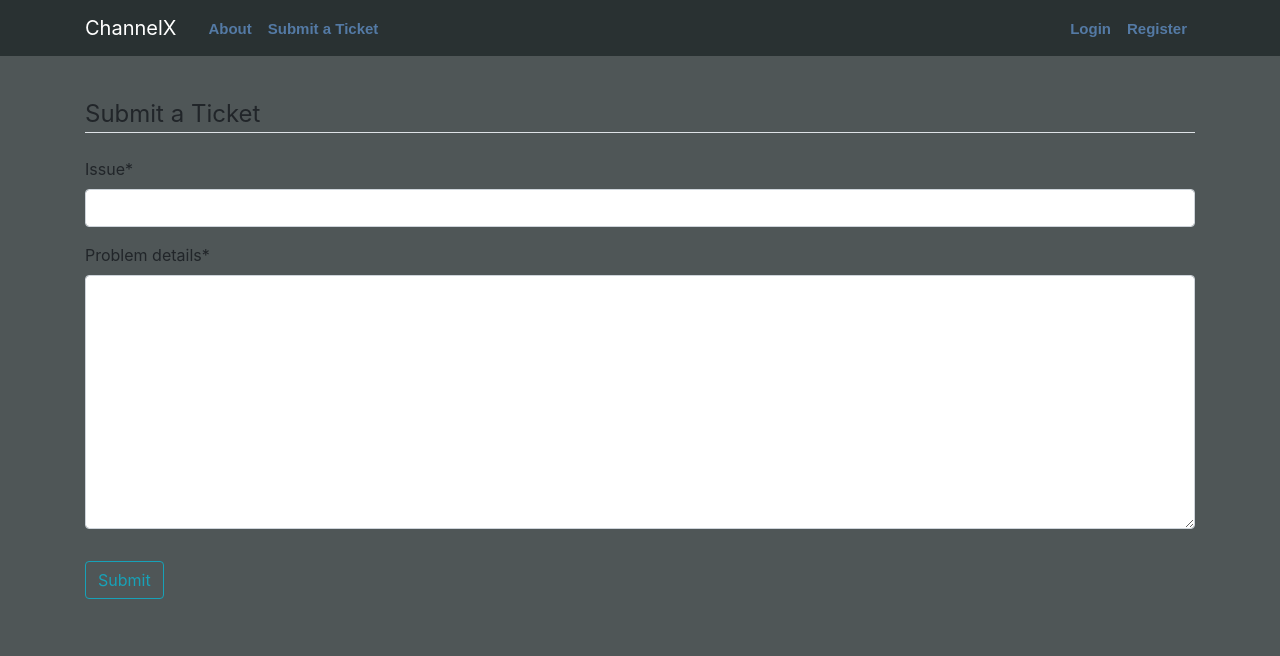
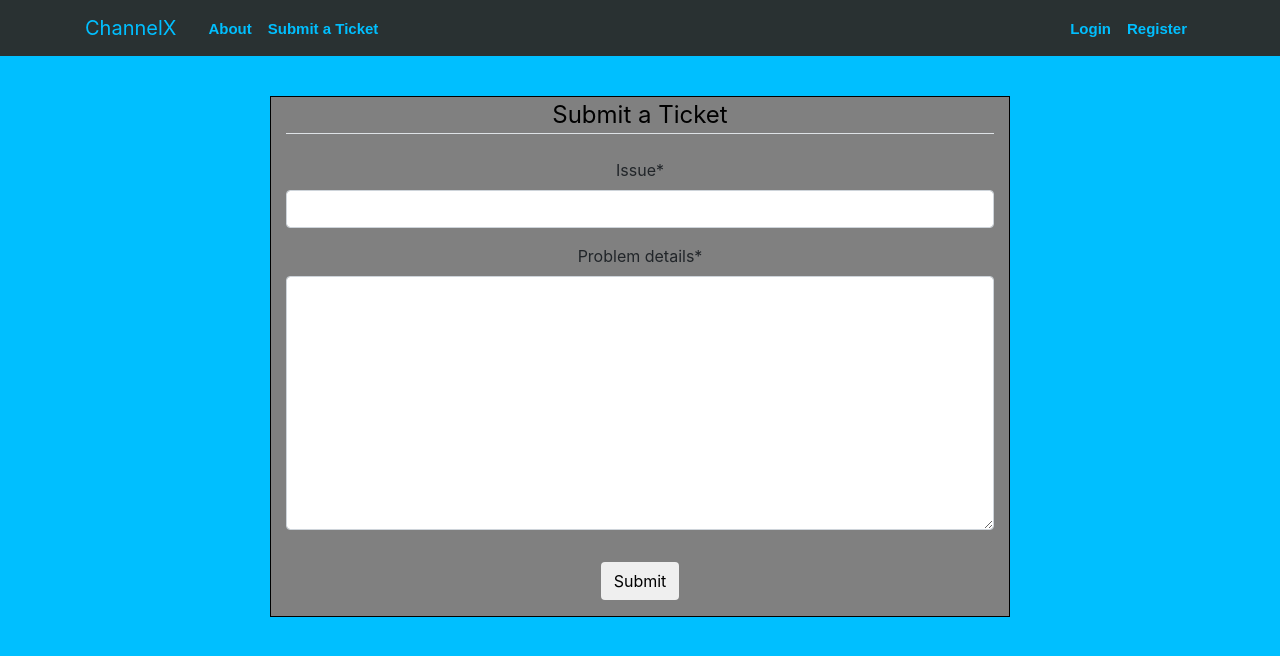
Before and after one commit to thefredliestfred/ChannelX, a Django app: page /ticketrequest/ in a window 1280 px wide. Shown: the top 656 px of the page. Run offline with Django 3.2, Linux system fonts and the light colour scheme; some libraries are stand-ins or nearby versions.

Commit message:
Changed colors for ease of reading

```diff
--- a/DjangoProjects/channelx/main/static/main/main.css
+++ b/DjangoProjects/channelx/main/static/main/main.css
@@ -1,11 +1,11 @@
 body {
   padding:0;
-  background-color: #4f5657;
+  background-color: #00BFFF;
   margin-top: 5rem;
 }
 
 h1, h2, h3, h4, h5, h6 {
-  color: #547aa5;}
+  color: #00BFFF;}
 
 ul {
   margin: 0;}
@@ -17,7 +17,7 @@ tr:nth-child(even) {
   background-color: #293132;}
 
 .site-header .navbar-nav .nav-link {
-  color: #547aa5; font: bold 15px Arial}
+  color: #00BFFF; font: bold 15px Arial}
 
 .site-header .navbar-nav .nav-link:hover {
   color: white;}
--- a/DjangoProjects/channelx/main/templates/main/about.html
+++ b/DjangoProjects/channelx/main/templates/main/about.html
@@ -3,14 +3,14 @@
 <head>
   <title>about</title>
   <style>
-    p {color:white; text-align:left;}
+    p {color:white; text-align:left; font-size:20px}
 </style>
 </head>
 
 <body>
 
   <div class="col-12" style="text-align:center; border: 1px solid black; background-color:#293132">
-    <h1 style="text-align:center;font-size:60px">ChannelX</h1>
+    <h1 style="text-align:center;font-size:60px;color:#00BFFF">ChannelX</h1>
     <h3><a href="http://score-contest.org/2018/projects/channelx.php">
       SCORE Project: <i>ChannelX</i> </a></h3>
     <h5 style="color:white">Transient Shared Communication Channels</h5>
--- a/DjangoProjects/channelx/main/templates/main/base.html
+++ b/DjangoProjects/channelx/main/templates/main/base.html
@@ -24,28 +24,28 @@
 <body>
    <header class="site-header">
         <nav class="navbar navbar-expand-md navbar-dark bg-steel fixed-top">
-            <div class="container">
-                <a class="navbar-brand mr-4" href="{% url 'main-home' %}">ChannelX</a>
+            <div class="container" >
+                <a style="color:#00BFFF" class="navbar-brand mr-4" href="{% url 'main-home' %}">ChannelX</a>
                 <button class="navbar-toggler" type="button" data-toggle="collapse" data-target="#navbarToggle" aria-controls="navbarToggle" aria-expanded="false" aria-label="Toggle navigation">
                 <span class="navbar-toggler-icon"></span>
                 </button>
                 <div class="collapse navbar-collapse" id="navbarToggle">
                     <div class="navbar-nav mr-auto">
-                        <a class="nav-item nav-link" href="{% url 'main-about' %}">About</a>
+                        <a style="color:#00BFFF" class="nav-item nav-link" href="{% url 'main-about' %}">About</a>
                         {% if user.is_authenticated %}
-                        <a class="nav-item nav-link" href="{% url 'channel-create' %}">Create Channel</a>
-                        <a class="nav-item nav-link" href="{% url 'main-findchannel' %}">Find Channel</a>
+                        <a style="color:#00BFFF" class="nav-item nav-link" href="{% url 'channel-create' %}">Create Channel</a>
+                        <a style="color:#00BFFF" class="nav-item nav-link" href="{% url 'main-findchannel' %}">Find Channel</a>
                         {% endif %}
-                        <a class="nav-item nav-link" href="{% url 'main-ticketrequest' %}">Submit a Ticket</a>
+                        <a style="color:#00BFFF" class="nav-item nav-link" href="{% url 'main-ticketrequest' %}">Submit a Ticket</a>
                     </div>
                     <!-- Navbar Right Side -->
                     <div class="navbar-nav">
                         {% if user.is_authenticated %}
-                            <a class="nav-item nav-link" href="{% url 'profile' %}">Profile</a>
-                            <a class="nav-item nav-link" href="{% url 'logout' %}">Logout</a>
+                            <a style="color:#00BFFF" class="nav-item nav-link" href="{% url 'profile' %}">Profile</a>
+                            <a style="color:#00BFFF" class="nav-item nav-link" href="{% url 'logout' %}">Logout</a>
                         {% else %}
-                            <a class="nav-item nav-link" href="{% url 'login' %}">Login</a>
-                            <a class="nav-item nav-link" href="{% url 'users-register' %}">Register</a>
+                            <a style="color:#00BFFF" class="nav-item nav-link" href="{% url 'login' %}">Login</a>
+                            <a style="color:#00BFFF" class="nav-item nav-link" href="{% url 'users-register' %}">Register</a>
                         {% endif %}
                     </div>
                 </div>
--- a/DjangoProjects/channelx/main/templates/main/channel_detail.html
+++ b/DjangoProjects/channelx/main/templates/main/channel_detail.html
@@ -26,7 +26,7 @@
 
         <!-- MESSAGING SYSTEM -->
         <div class="col-5" style="text-align:center; border-radius: 10px; background-color:#293132">
-            <h2>Messages</h2>
+            <h2 style="color:#00BFFF">Messages</h2>
             <!-- PLACE CHAT IN BETWEEN HERE-->
             <div style="border: 1px solid black; background-color:white">
                 <textarea id="chat-log" cols="50" rows="10"></textarea>
--- a/DjangoProjects/channelx/main/templates/main/channel_form.html
+++ b/DjangoProjects/channelx/main/templates/main/channel_form.html
@@ -6,7 +6,7 @@
 <div class="container-fluid">
     <div class="row content">
         <div class="col-12" style="text-align:center; border: 1px solid black; background-color:#293132">
-            <h2>Create a Channel</h2>
+            <h2 style="color:#00BFFF">Create a Channel</h2>
             <form class="form-group" method="post" style="color:white; width:100%; padding: 0 25% 0 25%;">
                 {% csrf_token %}
                 {{ form|crispy }}
--- a/DjangoProjects/channelx/main/templates/main/findChannel.html
+++ b/DjangoProjects/channelx/main/templates/main/findChannel.html
@@ -16,7 +16,7 @@
   <div class="container-fluid">
     <div class="row content">
       <div class="col-6" style="text-align:center; border: 1px solid black; background-color:#293132">
-      <h2 style="text-align:center">Channel List</h2>
+      <h2 style="color:#00BFFF; text-align:center">Channel List</h2>
       <div class="search-container" style="padding: 10px 35px">
         <form action="/action_page.php">
           <input type="text" placeholder="Search..(NotActive)" name="search">
@@ -38,7 +38,7 @@
     </div>
   <!--Join a Channel-->
     <div class="col-6" style="text-align:center; border: 1px solid black; background-color:#293132">
-      <h2>Join a Channel</h2>
+      <h2 style="color:#00BFFF">Join a Channel</h2>
       <p>Enter an existing Channel Name:</p>
       <p>
         <input class="form-control" placeholder="<Channel Name>" id="room-name-input" name="createChannel" type="text">
--- a/DjangoProjects/channelx/main/templates/main/home.html
+++ b/DjangoProjects/channelx/main/templates/main/home.html
@@ -10,7 +10,7 @@
     <!-- Left Side -->
       <div class="col-8" style="text-align:center; background-color:#293132">
         <!-- Channel List -->
-        <h2>Channel List</h2>
+        <h2 style="color:#00BFFF">Channel List</h2>
         <!-- Search Channel -->
         <div>
             <form>
--- a/DjangoProjects/channelx/main/templates/main/thankYouReqister.html
+++ b/DjangoProjects/channelx/main/templates/main/thankYouReqister.html
@@ -5,7 +5,7 @@
 <div class="container-fluid">
     <div class="row content">
         <div class="col-12" style="text-align:center; border: 1px solid black; background-color:#293132">
-            <h2>Thanks for registering!</h2>
+            <h2 style="color:#00BFFF">Thanks for registering!</h2>
             <p style="color:white">Please check your E-Mail for account creation verification</p>
             <a href='{% url "login" %}'>Click here to login</a>
         </div>
--- a/DjangoProjects/channelx/main/templates/main/ticketRecieved.html
+++ b/DjangoProjects/channelx/main/templates/main/ticketRecieved.html
@@ -1,7 +1,7 @@
 {% extends "main/base.html" %}
 {% block content %}
 <!--Header and Title for pages-->
-<<head>
+<head>
 
 </head>
 
@@ -11,7 +11,7 @@
    <div class="row content">
      <div class="col-2"></div>
      <div class="col-8" style="text-align:center; border: 1px solid black; background-color:#293132">
-       <p style="color:white">
+       <p style="color:white;font-size:20px">
           Thank you for reporting this issue,
           Ticket Number &lt;{{ user.username }}-<span id="datetime">
             <script>
--- a/DjangoProjects/channelx/main/templates/main/ticketRequest.html
+++ b/DjangoProjects/channelx/main/templates/main/ticketRequest.html
@@ -1,16 +1,21 @@
 {% extends "main/base.html" %}
 {% load crispy_forms_tags %}
 {% block content %}
-    <div class="content-section">
+<div class="container-fluid">
+  <div class="row content">
+    <div class="col-2"></div>
+    <div class="col-8" style="text-align:center; border: 1px solid black; background-color:gray">
         <form method="POST">
             {% csrf_token %}
             <fieldset class="form-group">
-                <legend class="border-bottom mb-4">Submit a Ticket</legend>
+                <legend style="color:black" class="border-bottom mb-4">Submit a Ticket</legend>
                 {{ form|crispy }}
             </fieldset>
             <div class="form-group">
-                <button class="btn btn-outline-info" type="submit">Submit</button>
+                <button  class="btn" type="submit">Submit</button>
             </div>
         </form>
     </div>
+  </div>
+</div>
 {% endblock content %}
--- a/DjangoProjects/channelx/users/templates/registration/login.html
+++ b/DjangoProjects/channelx/users/templates/registration/login.html
@@ -4,7 +4,7 @@
 {% load crispy_forms_tags %}
 
 <div class="container" style="color:white; text-align:center; border: 1px solid black; background-color:#293132">
-    <h2>Login</h2>
+    <h2 style="color:#00BFFF">Login</h2>
 
     <form style="width: 100%; padding:0 25% 3% 25%" method="post">
         {% csrf_token %}
--- a/DjangoProjects/channelx/users/templates/users/profile.html
+++ b/DjangoProjects/channelx/users/templates/users/profile.html
@@ -5,7 +5,7 @@
       <div class="media">
         <img class="rounded-circle account-img" src="{{ user.profile.image.url }}">
         <div class="media-body">
-          <h2 class="account-heading" style="padding-left:20px">{{ user.username }}</h2>
+          <h2 class="account-heading" style="color:#00BFFF;padding-left:20px">{{ user.username }}</h2>
           <a style="padding-left:5%; color:white">
             Name: {{ user.first_name }} {{ user.last_name }}</a>
             <br>
```
Also changed, not shown: DjangoProjects/channelx/users/templates/users/pword_reset.html (+7 -1 lines), DjangoProjects/channelx/users/templates/users/pword_reset_complete.html (+7 -0 lines), DjangoProjects/channelx/users/templates/users/pword_reset_confirm.html (+9 -1 lines), DjangoProjects/channelx/db.sqlite3.
